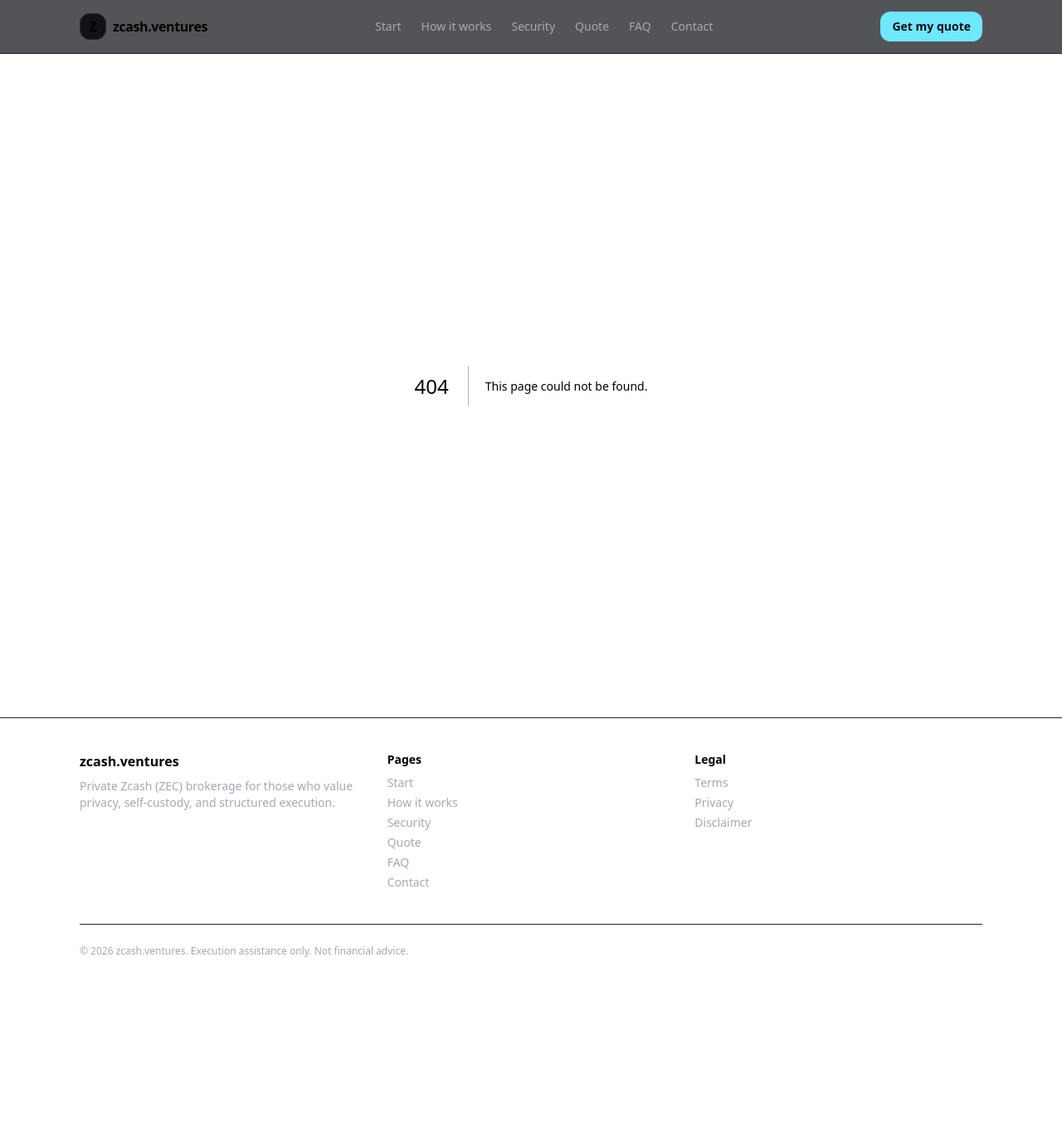
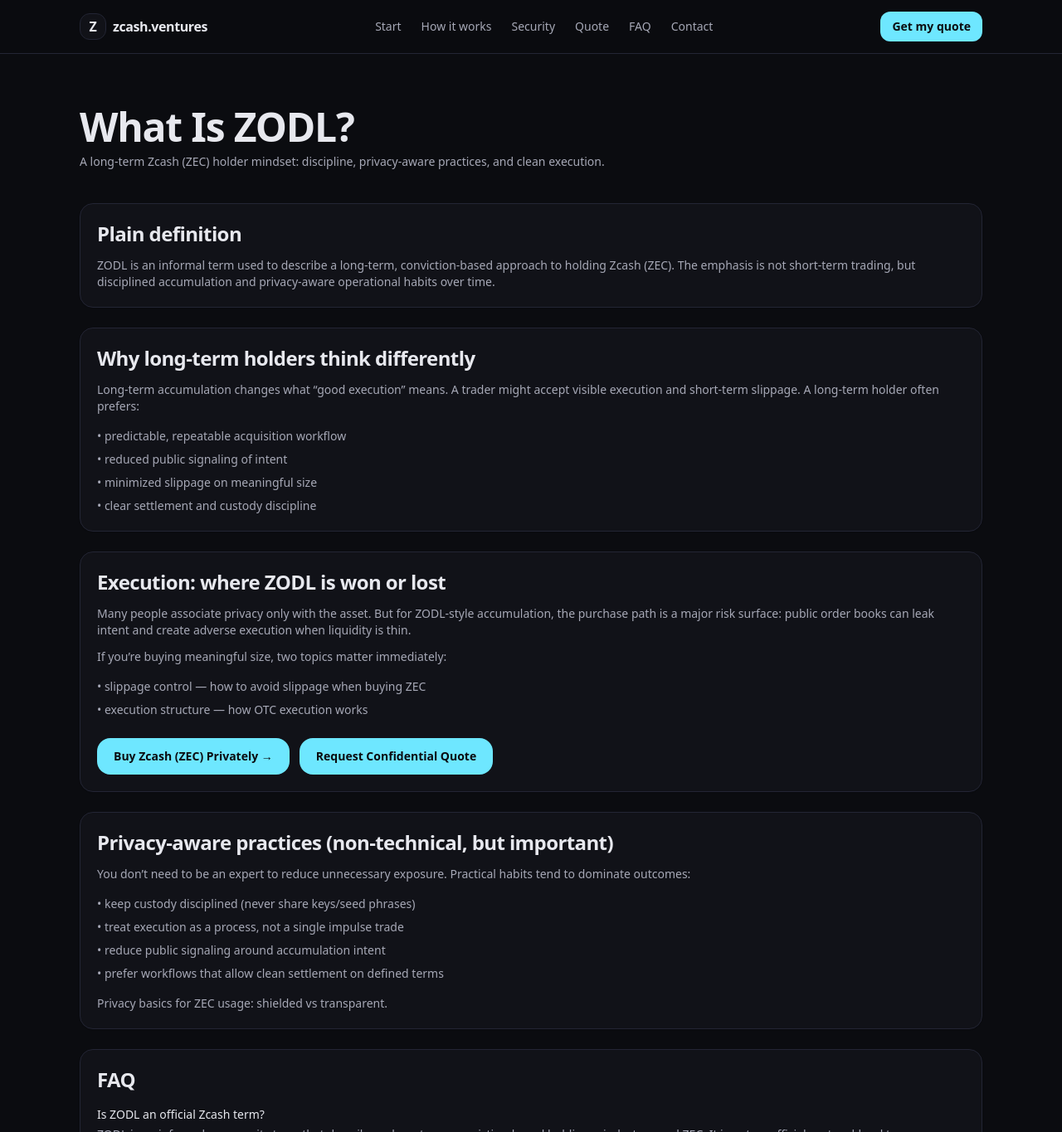
Before and after one commit to Gatsby01k/zcash-ventures, a Next.js app: page /insights/what-is-zodl in a window 1280 px wide. Before the commit this address had no page. Shown: the top 1365 px of the page at 83% size. Before the commit the page ends 1179 px from the top, so only its background shows below. Built offline with nearby package versions, Linux system fonts and the light colour scheme.

Commit message:
Create page.tsx

```diff
--- /dev/null
+++ b/app/insights/what-is-zodl/page.tsx
@@ -0,0 +1,194 @@
+import type { Metadata } from "next";
+import Link from "next/link";
+import { Container, H1, H2, H3, Muted, Card, ButtonLink } from "@/components/ui";
+
+const CANONICAL = "https://zcash.ventures/insights/what-is-zodl";
+
+export const metadata: Metadata = {
+  title: "What Is ZODL? | The Long-Term Zcash (ZEC) Holder Mindset",
+  description:
+    "ZODL is a long-term Zcash holder mindset: disciplined accumulation, privacy-aware custody practices, and execution that avoids unnecessary signaling and slippage.",
+  alternates: { canonical: CANONICAL },
+  openGraph: {
+    type: "article",
+    url: CANONICAL,
+    title: "What Is ZODL?",
+    description:
+      "A long-term ZEC holder mindset: disciplined accumulation, privacy-aware practices, and execution that minimizes signaling.",
+    images: [{ url: "https://zcash.ventures/og-image.png" }],
+  },
+  twitter: {
+    card: "summary_large_image",
+    title: "What Is ZODL?",
+    description:
+      "The long-term ZEC holder mindset: discipline, privacy-aware practices, and clean execution.",
+    images: ["https://zcash.ventures/og-image.jpg"],
+  },
+};
+
+const FAQ = [
+  {
+    q: "Is ZODL an official Zcash term?",
+    a: "ZODL is an informal community term that describes a long-term, conviction-based holding mindset around ZEC. It is not an official protocol-level term.",
+  },
+  {
+    q: "What makes ZODL different from “HODL”?",
+    a: "ZODL emphasizes disciplined long-term accumulation with a stronger focus on privacy-aware operational practices and clean execution, not just holding through volatility.",
+  },
+  {
+    q: "Why does execution matter for long-term holders?",
+    a: "Because the purchase path can leak intent and create avoidable slippage. For meaningful size, structured execution can reduce public signaling and improve outcomes over time.",
+  },
+];
+
+export default function Page() {
+  return (
+    <Container className="py-12 md:py-16">
+      {/* Article schema */}
+      <script
+        type="application/ld+json"
+        dangerouslySetInnerHTML={{
+          __html: JSON.stringify({
+            "@context": "https://schema.org",
+            "@type": "Article",
+            headline: "What Is ZODL? The Long-Term Zcash (ZEC) Holder Mindset",
+            description:
+              "ZODL is a long-term Zcash holder mindset: disciplined accumulation, privacy-aware custody practices, and execution that avoids unnecessary signaling and slippage.",
+            datePublished: "2026-02-25",
+            dateModified: "2026-02-25",
+            author: { "@type": "Organization", name: "Zcash Ventures" },
+            publisher: {
+              "@type": "Organization",
+              name: "Zcash Ventures",
+              logo: {
+                "@type": "ImageObject",
+                url: "https://zcash.ventures/og-image.jpg",
+              },
+            },
+            mainEntityOfPage: CANONICAL,
+          }),
+        }}
+      />
+
+      <H1>What Is ZODL?</H1>
+      <Muted className="mt-2">
+        A long-term Zcash (ZEC) holder mindset: discipline, privacy-aware practices, and clean execution.
+      </Muted>
+
+      <div className="mt-10 space-y-6">
+        <Card>
+          <H2>Plain definition</H2>
+          <p className="mt-3 text-sm text-muted">
+            ZODL is an informal term used to describe a long-term, conviction-based approach to holding
+            Zcash (ZEC). The emphasis is not short-term trading, but disciplined accumulation and
+            privacy-aware operational habits over time.
+          </p>
+        </Card>
+
+        <Card>
+          <H2>Why long-term holders think differently</H2>
+          <p className="mt-3 text-sm text-muted">
+            Long-term accumulation changes what “good execution” means. A trader might accept visible
+            execution and short-term slippage. A long-term holder often prefers:
+          </p>
+          <ul className="mt-4 space-y-2 text-sm text-muted">
+            <li>• predictable, repeatable acquisition workflow</li>
+            <li>• reduced public signaling of intent</li>
+            <li>• minimized slippage on meaningful size</li>
+            <li>• clear settlement and custody discipline</li>
+          </ul>
+        </Card>
+
+        <Card>
+          <H2>Execution: where ZODL is won or lost</H2>
+          <p className="mt-3 text-sm text-muted">
+            Many people associate privacy only with the asset. But for ZODL-style accumulation, the
+            purchase path is a major risk surface: public order books can leak intent and create
+            adverse execution when liquidity is thin.
+          </p>
+
+          <p className="mt-3 text-sm text-muted">
+            If you’re buying meaningful size, two topics matter immediately:
+          </p>
+          <ul className="mt-4 space-y-2 text-sm text-muted">
+            <li>
+              • slippage control —{" "}
+              <Link className="hover:underline" href="/insights/how-to-avoid-slippage-buying-zec">
+                how to avoid slippage when buying ZEC
+              </Link>
+            </li>
+            <li>
+              • execution structure —{" "}
+              <Link className="hover:underline" href="/insights/how-crypto-otc-execution-works">
+                how OTC execution works
+              </Link>
+            </li>
+          </ul>
+
+          <div className="mt-6 flex flex-col gap-3 sm:flex-row">
+            <ButtonLink href="/buy-zec-privately">Buy Zcash (ZEC) Privately →</ButtonLink>
+            <ButtonLink href="/start">Request Confidential Quote</ButtonLink>
+          </div>
+        </Card>
+
+        <Card>
+          <H2>Privacy-aware practices (non-technical, but important)</H2>
+          <p className="mt-3 text-sm text-muted">
+            You don’t need to be an expert to reduce unnecessary exposure. Practical habits tend to
+            dominate outcomes:
+          </p>
+          <ul className="mt-4 space-y-2 text-sm text-muted">
+            <li>• keep custody disciplined (never share keys/seed phrases)</li>
+            <li>• treat execution as a process, not a single impulse trade</li>
+            <li>• reduce public signaling around accumulation intent</li>
+            <li>• prefer workflows that allow clean settlement on defined terms</li>
+          </ul>
+
+          <p className="mt-4 text-sm text-muted">
+            Privacy basics for ZEC usage:{" "}
+            <Link className="hover:underline" href="/insights/zcash-shielded-vs-transparent">
+              shielded vs transparent
+            </Link>
+            .
+          </p>
+        </Card>
+
+        <Card>
+          <H2>FAQ</H2>
+          <div className="mt-4 space-y-4">
+            {FAQ.map((f) => (
+              <div key={f.q}>
+                <p className="text-sm font-medium">{f.q}</p>
+                <p className="mt-1 text-sm text-muted">{f.a}</p>
+              </div>
+            ))}
+          </div>
+
+          <p className="mt-4 text-sm text-muted">
+            Next:{" "}
+            <Link className="hover:underline" href="/insights/how-to-buy-zcash-privately">
+              how to buy Zcash privately
+            </Link>{" "}
+            ·{" "}
+            <Link className="hover:underline" href="/insights/zcash-vs-monero-privacy">
+              Zcash vs Monero privacy
+            </Link>
+            .
+          </p>
+        </Card>
+
+        <p className="text-xs text-muted">
+          Related:{" "}
+          <Link href="/zcash-otc-desk" className="hover:underline">
+            Zcash OTC desk
+          </Link>{" "}
+          ·{" "}
+          <Link href="/insights" className="hover:underline">
+            all insights
+          </Link>
+          .
+        </p>
+      </div>
+    </Container>
+  );
+}
```
